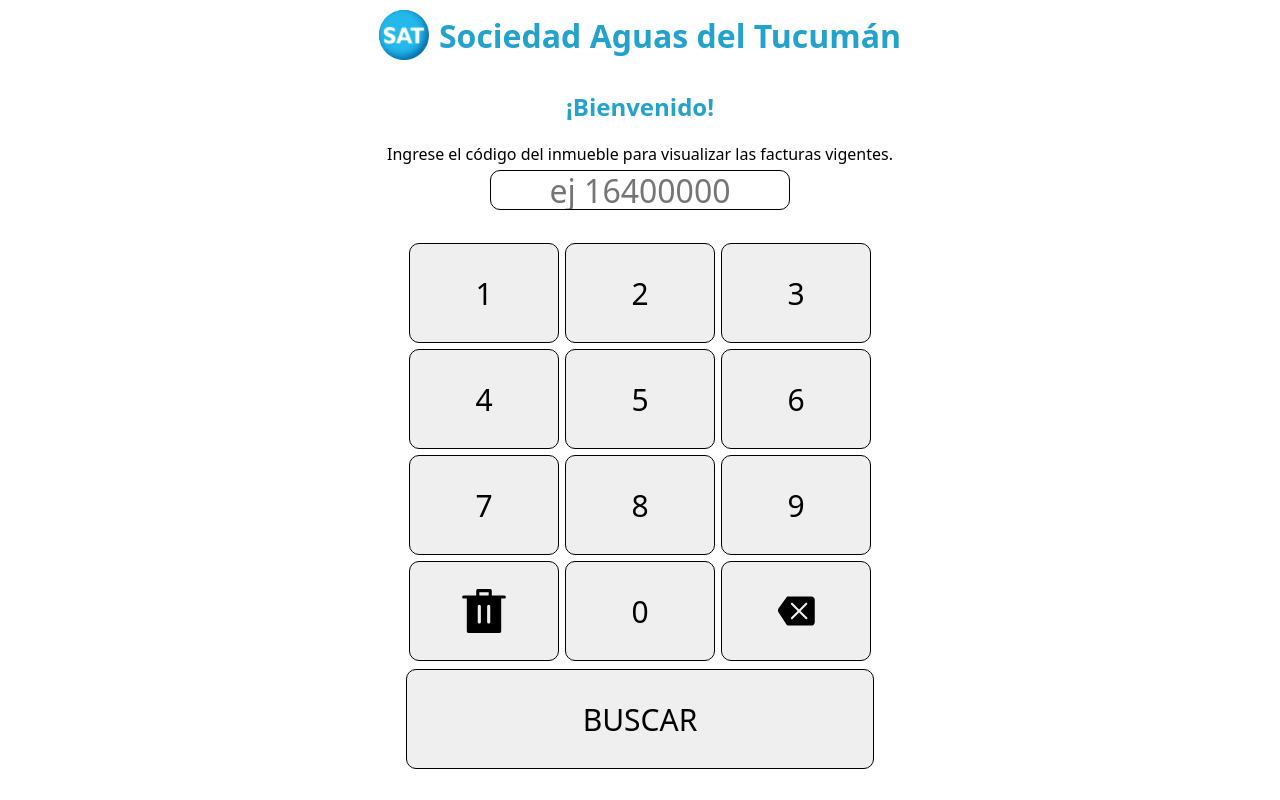
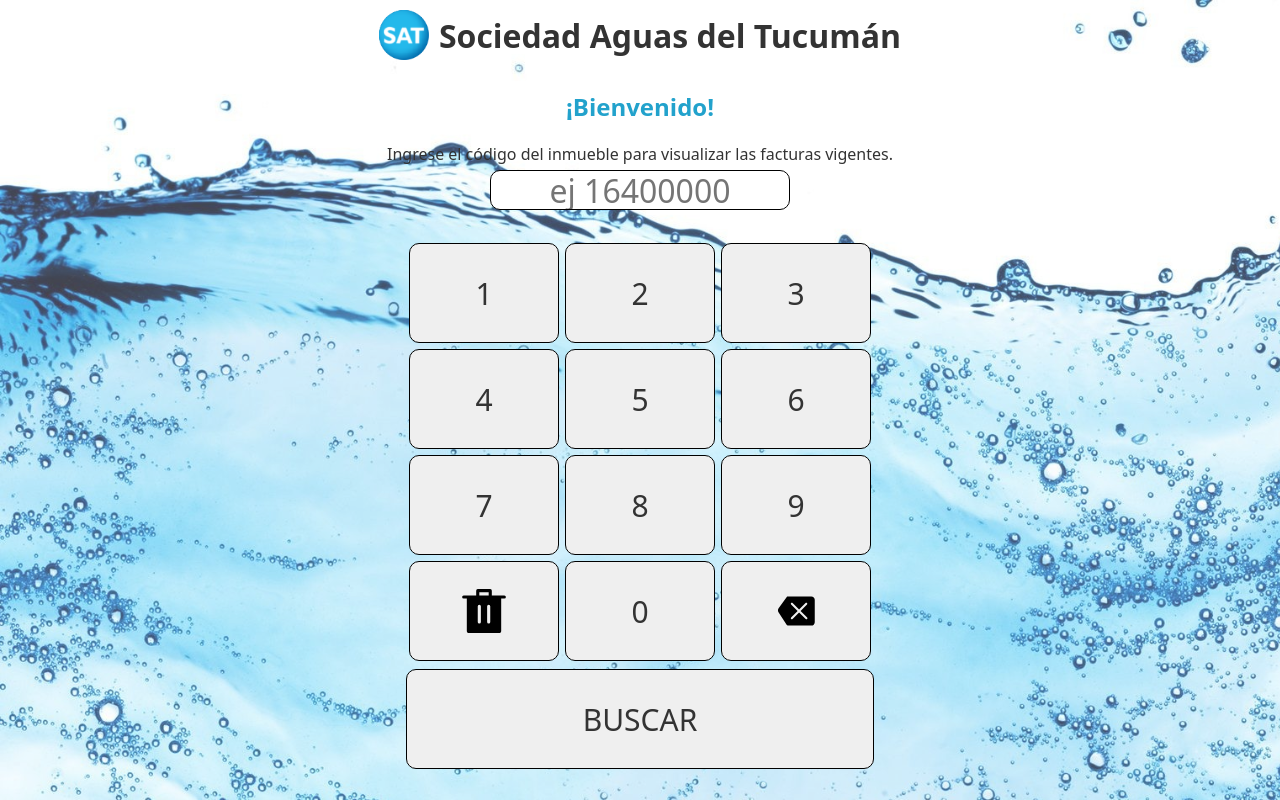
Before and after one commit to Davidvg29/sat-web-totem, a React (Vite) app in the folder frontend/: page / in a window 1280 px wide. Built offline with nearby package versions, Linux system fonts and the light colour scheme.

Commit message:
agrego variable css e imagen de fondo en body

```diff
--- a/frontend/src/index.css
+++ b/frontend/src/index.css
@@ -1,7 +1,25 @@
+:root {
+  /* --azul-sat: #22a2cc;  */
+  --azul-sat: rgb(73, 173, 223);
+
+}
+
 *{
   margin: 0;
   padding: 0;
   /* font-family:'Segoe UI', Tahoma, Geneva, Verdana, sans-serif; */
   font-family:system-ui, -apple-system, BlinkMacSystemFont, 'Segoe UI', Roboto, Oxygen, Ubuntu, Cantarell, 'Open Sans', 'Helvetica Neue', sans-serif;
   box-sizing: border-box;
+  color: #333333;
 }
+
+body{
+  background-image: url(../../frontend/src//assets/clean-water.jpg);
+  background-repeat: no-repeat;
+  background-size: cover;
+  background-color: rgba(255, 255, 255, 0.253);
+  background-blend-mode: overlay;
+  height: 100vh;
+  max-width: 100vw;
+  background-attachment: fixed;
+}
```
